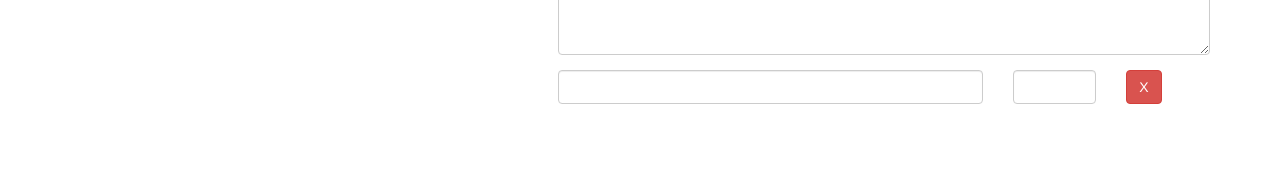
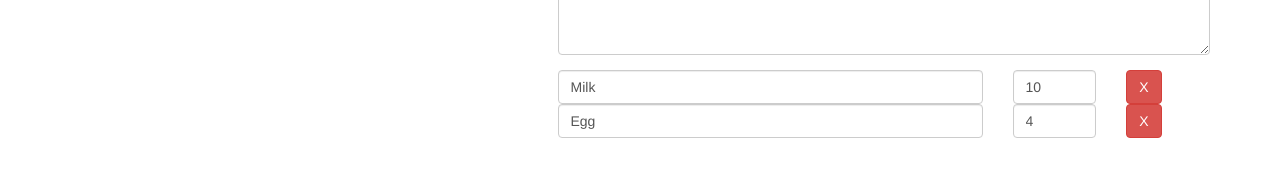
Before and after one commit to Vigneshram0607/shopping-and-recipe, an Angular app: page /recipes/1/new in a window 1280 px wide. Shown: the part 359-536 px from the top of the page. Built offline with nearby package versions, Linux system fonts and the light colour scheme.

Commit message:
Adding ingredient controls to form array

```diff
--- a/src/app/recipes/recipe-edit/recipe-edit.component.html
+++ b/src/app/recipes/recipe-edit/recipe-edit.component.html
@@ -37,13 +37,13 @@
                 </div>
             </div>
             <div class="row">
-                <div class="col-xs-12">
-                    <div class="row">
+                <div class="col-xs-12" formArrayName="ingredients">
+                    <div class="row " *ngFor="let ingredientCtrl of recipeForm.get('ingredients')?.controls; let i=index" [formGroupName]="i">
                         <div class="col-xs-8">
-                            <input type="text" class="form-control">
+                            <input type="text" class="form-control" formControlName="name">
                         </div>
                         <div class="col-xs-2">
-                            <input type="number" class="form-control">
+                            <input type="number" class="form-control" formControlName="amount">
                         </div>
                         <div class="col-xs-2">
                             <button class="btn btn-danger">X</button>
--- a/src/app/recipes/recipe-edit/recipe-edit.component.ts
+++ b/src/app/recipes/recipe-edit/recipe-edit.component.ts
@@ -1,5 +1,5 @@
 import { Component, OnInit } from '@angular/core';
-import { FormControl, FormGroup } from '@angular/forms';
+import { FormArray, FormControl, FormControlDirective, FormGroup } from '@angular/forms';
 import { ActivatedRoute, Params } from '@angular/router';
 import { RecipeService } from '../recipe.service';
 
@@ -28,21 +28,35 @@ export class RecipeEditComponent implements OnInit {
     let recipeName = '';
     let recipeImagePath = '';
     let recipeDescription = '';
+    let recipeIngredients = new FormArray([]);
 
     if(this.editMode){
       const recipe = this.recipeService.getRecipe(this.id);
       recipeName = recipe.name;
       recipeDescription = recipe.description;
       recipeImagePath = recipe.imagePath;
+      if(recipe['ingredients']){
+        for(let ingredeint of recipe.ingredients){
+          recipeIngredients.push(new FormGroup({
+            'name': new FormControl(ingredeint.name),
+            'amount': new FormControl(ingredeint.amount)
+          }))
+        }
+      }
     }
 
     this.recipeForm = new FormGroup(
       {
       'name': new FormControl(recipeName),
       'imagePath': new FormControl(recipeImagePath),
-      'description': new FormControl(recipeDescription)
+      'description': new FormControl(recipeDescription),
+      'ingredients': recipeIngredients
     }
   )
+  }
+
+  get controls() { // a getter!
+    return (<FormArray>this.recipeForm.get('ingredients')).controls;
   }
 
   onSubmit(){
```
